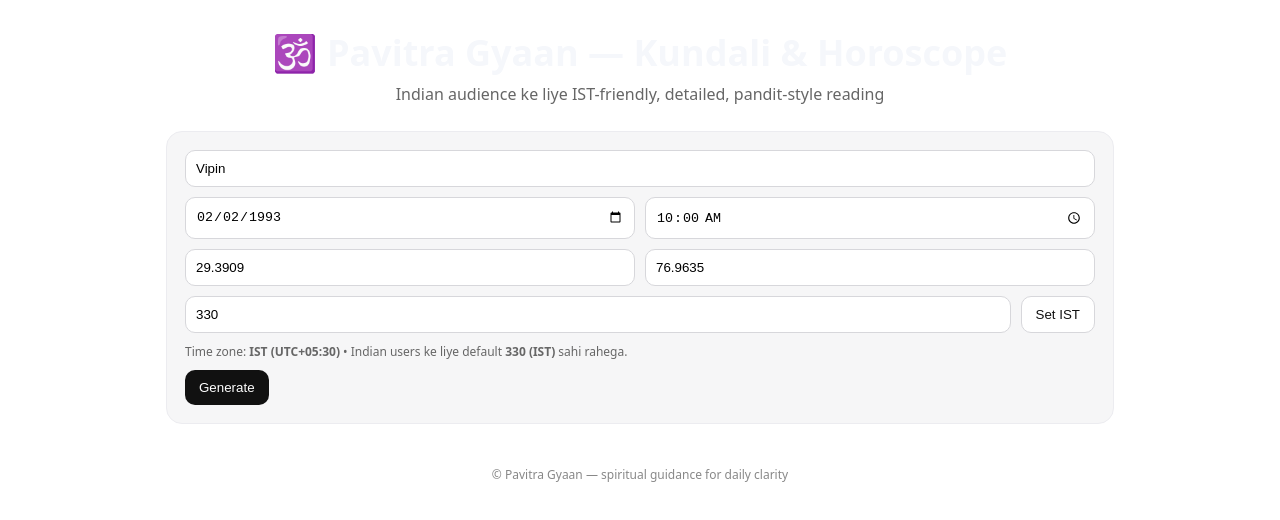
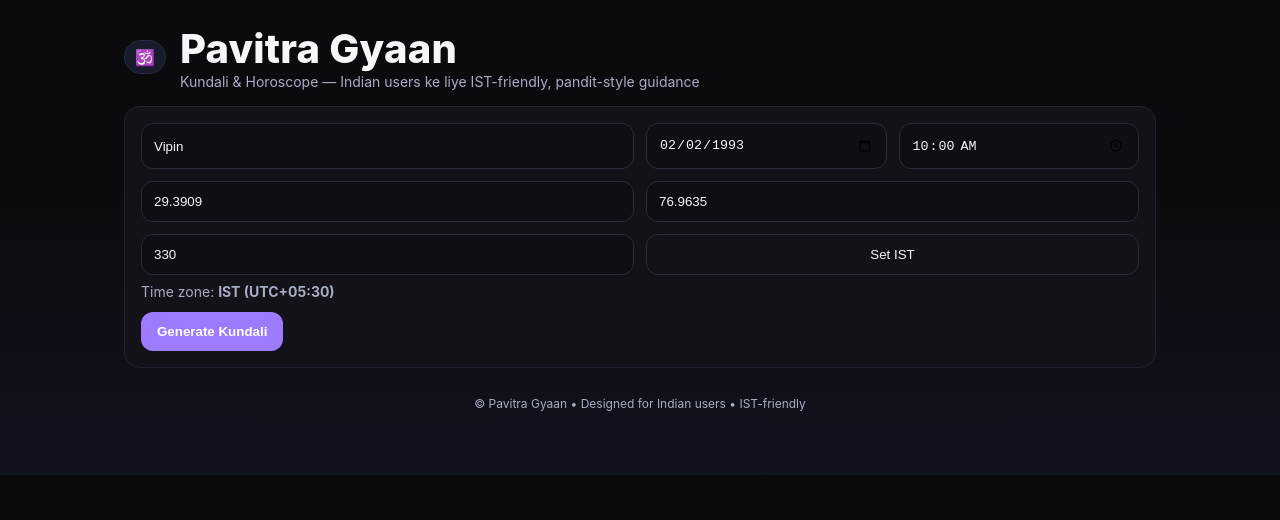
Before and after one commit to vipinatyagi-web/pavitra-gyaan-site-NEW, a Next.js app: page / in a window 1280 px wide. Shown: the top 520 px of the page. Built offline with nearby package versions, Linux system fonts and the light colour scheme.

Commit message:
Update index.js

```diff
--- a/pages/index.js
+++ b/pages/index.js
@@ -1,198 +1,198 @@
-import { useEffect, useMemo, useState } from "react";
+import { useMemo, useRef, useState } from "react";
 
 export default function Home() {
   const [form, setForm] = useState({
     full_name: "Vipin",
-    dob: "1993-02-02",          // YYYY-MM-DD
-    tob: "10:00",               // 24h
+    dob: "1993-02-02",   // YYYY-MM-DD
+    tob: "10:00",        // 24h
     lat: "29.3909",
     lon: "76.9635",
-    tz_offset_minutes: "330"    // IST by default
+    tz_offset_minutes: "330" // IST default
   });
   const [loading, setLoading] = useState(false);
   const [result, setResult] = useState(null);
+  const reportRef = useRef(null);
 
-  // Auto-IST helper label
   const istLabel = useMemo(() => {
     const m = parseInt(form.tz_offset_minutes || "330", 10);
-    return m === 330 ? "IST (UTC+05:30)" : `UTC${m >= 0 ? "+" : ""}${(m/60).toFixed(2)}`;
+    if (m === 330) return "IST (UTC+05:30)";
+    const sign = m >= 0 ? "+" : "-";
+    const h = String(Math.floor(Math.abs(m)/60)).padStart(2,"0");
+    const mm = String(Math.abs(m)%60).padStart(2,"0");
+    return `UTC${sign}${h}:${mm}`;
   }, [form.tz_offset_minutes]);
 
-  function update(e) {
-    setForm({ ...form, [e.target.name]: e.target.value });
-  }
-  function setIST() {
-    setForm({ ...form, tz_offset_minutes: "330" });
+  const update = (e) => setForm({ ...form, [e.target.name]: e.target.value });
+  const setIST = () => setForm({ ...form, tz_offset_minutes: "330" });
+
+  async function submit(e){
+    e.preventDefault(); setLoading(true); setResult(null);
+    try{
+      const r = await fetch("/api/compute", {
+        method:"POST",
+        headers:{"Content-Type":"application/json"},
+        body: JSON.stringify(form)
+      });
+      const j = await r.json();
+      if(!r.ok) throw new Error(j?.error || "Server error");
+      setResult(j);
+      // scroll to report
+      setTimeout(()=> reportRef.current?.scrollIntoView({behavior:"smooth"}), 120);
+    }catch(err){
+      alert("Error: " + err.message);
+    }finally{ setLoading(false); }
   }
 
-  async function submit(e) {
-    e.preventDefault();
-    setLoading(true);
-    setResult(null);
-    try {
-      const res = await fetch("/api/compute", {
-        method: "POST",
-        headers: { "Content-Type": "application/json" },
-        body: JSON.stringify(form),
-      });
-      const j = await res.json();
-      if (!res.ok) throw new Error(j?.error || "Server error");
-      setResult(j);
-    } catch (err) {
-      alert("Error: " + err.message);
-    } finally {
-      setLoading(false);
-    }
+  async function downloadPDF(){
+    try{
+      const html2canvas = (await import("html2canvas")).default;
+      const { jsPDF } = await import("jspdf");
+      const node = reportRef.current;
+      const canvas = await html2canvas(node, { scale: 2, backgroundColor: "#0f111a" });
+      const imgData = canvas.toDataURL("image/png");
+      const pdf = new jsPDF({ orientation: "p", unit: "pt", format: "a4" });
+      const pageWidth = pdf.internal.pageSize.getWidth();
+      const ratio = pageWidth / canvas.width;
+      const imgHeight = canvas.height * ratio;
+      pdf.addImage(imgData, "PNG", 0, 0, pageWidth, imgHeight);
+      pdf.save(`PavitraGyaan_Kundali_${(form.full_name||"User").replace(/\s+/g,'_')}.pdf`);
+    }catch(e){ alert("PDF error: "+e.message); }
   }
 
   return (
-    <div style={{ fontFamily: "system-ui, Inter, Arial", background:"#fff", minHeight:"100vh" }}>
-      <header style={{padding:"28px 16px 8px", textAlign:"center"}}>
-        <h1 style={{margin:0, fontSize:36}}>🕉️ Pavitra Gyaan — Kundali & Horoscope</h1>
-        <p style={{margin:"6px 0 0", color:"#666"}}>Indian audience ke liye IST-friendly, detailed, pandit-style reading</p>
-      </header>
-
-      <main style={{maxWidth:980, margin:"18px auto", padding:"0 16px"}}>
-        {/* CARD: Form */}
-        <section style={{
-          background:"#f6f6f7", border:"1px solid #ececf0", borderRadius:16, padding:18
-        }}>
-          <form onSubmit={submit}>
-            <div style={{display:"grid", gridTemplateColumns:"1fr", gap:10}}>
-              <input name="full_name" value={form.full_name} onChange={update}
-                     placeholder="Full Name" style={inputStyle}/>
-              <div style={{display:"grid", gridTemplateColumns:"1fr 1fr", gap:10}}>
-                <input name="dob" type="date" value={form.dob} onChange={update} style={inputStyle}/>
-                <input name="tob" type="time" value={form.tob} onChange={update} style={inputStyle}/>
+    <div className="container">
+      {/* HERO */}
+      <div className="hero">
+        <div className="badge">🕉️</div>
+        <div>
+          <div className="brand">Pavitra Gyaan</div>
+          <div className="sub">Kundali & Horoscope — Indian users ke liye IST-friendly, pandit-style guidance</div>
         </div>
-              <div style={{display:"grid", gridTemplateColumns:"1fr 1fr", gap:10}}>
-                <input name="lat" value={form.lat} onChange={update} placeholder="Latitude" style={inputStyle}/>
-                <input name="lon" value={form.lon} onChange={update} placeholder="Longitude" style={inputStyle}/>
       </div>
 
-              <div style={{display:"grid", gridTemplateColumns:"1fr auto", gap:10, alignItems:"center"}}>
-                <input name="tz_offset_minutes" value={form.tz_offset_minutes} onChange={update}
-                       placeholder="TZ offset in minutes (IST=330)" style={inputStyle}/>
-                <button type="button" onClick={setIST} style={ghostBtn}>Set IST</button>
+      {/* FORM */}
+      <div className="card" style={{marginTop:16}}>
+        <form onSubmit={submit}>
+          <div className="row">
+            <input className="input" name="full_name" value={form.full_name} onChange={update} placeholder="Full Name" />
+            <div className="row" style={{gap:12}}>
+              <input className="input" type="date" name="dob" value={form.dob} onChange={update}/>
+              <input className="input" type="time" name="tob" value={form.tob} onChange={update}/>
+            </div>
           </div>
 
-              <div style={{fontSize:12, color:"#666"}}>
-                Time zone: <b>{istLabel}</b> • Indian users ke liye default <b>330 (IST)</b> sahi rahega.
+          <div className="row" style={{marginTop:12}}>
+            <input className="input" name="lat" value={form.lat} onChange={update} placeholder="Latitude" />
+            <input className="input" name="lon" value={form.lon} onChange={update} placeholder="Longitude" />
           </div>
 
-              <div style={{display:"flex", gap:10, alignItems:"center"}}>
-                <button disabled={loading} style={primaryBtn}>{loading ? "Calculating…" : "Generate"}</button>
+          <div className="row" style={{marginTop:12}}>
+            <input className="input" name="tz_offset_minutes" value={form.tz_offset_minutes} onChange={update} placeholder="TZ offset minutes (IST = 330)" />
+            <button type="button" onClick={setIST} className="btnGhost">Set IST</button>
           </div>
+
+          <div className="sub" style={{marginTop:8}}>Time zone: <b>{istLabel}</b></div>
+
+          <div style={{display:"flex", gap:12, marginTop:12}}>
+            <button className="btn" disabled={loading}>{loading ? "Calculating…" : "Generate Kundali"}</button>
           </div>
         </form>
-        </section>
+      </div>
 
-        {/* RESULTS */}
+      {/* REPORT */}
       {result && (
-          <>
-            {/* META */}
-            <section style={{marginTop:18}}>
-              <h2 style={h2}>Janma Vivaran</h2>
-              <div style={cardsGrid}>
-                <MetaCard label="Naam" value={result?.meta?.full_name}/>
-                <MetaCard label="Janma Tithi" value={result?.meta?.dob_human}/>
-                <MetaCard label="Janma Samay" value={`${result?.meta?.tob_human} (${result?.meta?.tz_label})`}/>
-                <MetaCard label="Sthal (Lat, Lon)" value={`${result?.meta?.lat}, ${result?.meta?.lon}`}/>
+        <div ref={reportRef} style={{marginTop:16}}>
+          {/* Meta */}
+          <h2 className="h2">Janma Vivaran</h2>
+          <div className="grid2">
+            <Meta label="Naam" value={result?.meta?.full_name}/>
+            <Meta label="Janma Tithi" value={result?.meta?.dob_human}/>
+            <Meta label="Janma Samay" value={`${result?.meta?.tob_human}  •  ${result?.meta?.tz_label}`}/>
+            <Meta label="Sthal" value={`${result?.meta?.lat}, ${result?.meta?.lon}`}/>
           </div>
-            </section>
 
-            {/* SUMMARY */}
-            <section style={{marginTop:18}}>
-              <h2 style={h2}>Saar (Pandit-style summary)</h2>
-              <div style={cardWhite}>{result?.summary}</div>
-            </section>
+          <div className="hr"></div>
 
-            {/* SECTIONS */}
-            <section style={{marginTop:18}}>
-              <h2 style={h2}>Vistar Se Margdarshan</h2>
-              <div style={cardsGrid}>
-                {Object.entries(result?.sections || {}).map(([title, text]) => (
-                  <div key={title} style={cardWhite}>
-                    <h3 style={h3}>{title[0].toUpperCase()+title.slice(1)}</h3>
-                    <div>{text}</div>
+          {/* Summary big card */}
+          <div className="cardWhite">
+            <h3 className="h3">Saar</h3>
+            <div>{result.summary}</div>
+          </div>
+
+          {/* Sections grid */}
+          <h2 className="h2" style={{marginTop:18}}>Vistar se Margdarshan</h2>
+          <div className="grid2">
+            {Object.entries(result.sections).map(([k,v]) => (
+              <div key={k} className="cardWhite">
+                <h3 className="h3">{titleCase(k)}</h3>
+                <div>{v}</div>
               </div>
             ))}
           </div>
-            </section>
 
-            {/* REMEDIES + LUCKY */}
-            <section style={{marginTop:18}}>
-              <div style={{display:"grid", gridTemplateColumns:"2fr 1fr", gap:12}}>
-                <div style={cardWhite}>
-                  <h3 style={h3}>Upaay (Remedies)</h3>
+          {/* Remedies + Lucky */}
+          <div className="grid2" style={{marginTop:18}}>
+            <div className="cardWhite">
+              <h3 className="h3">Upaay</h3>
               <ul style={{margin:"6px 0 0"}}>
-                    {(result?.remedies || []).map((r, i) => <li key={i}>{r}</li>)}
+                {(result.remedies||[]).map((r,i)=><li key={i}>{r}</li>)}
               </ul>
             </div>
-                <div style={cardWhite}>
-                  <h3 style={h3}>Lucky Signals</h3>
+            <div className="cardWhite">
+              <h3 className="h3">Lucky Signals</h3>
               <div>Number: <b>{result?.lucky?.number}</b></div>
               <div>Color: <b>{result?.lucky?.color}</b></div>
               <div>Din: <b>{result?.lucky?.day}</b></div>
             </div>
           </div>
-            </section>
 
-            {/* TIMELINES + DO/DONTS */}
-            <section style={{marginTop:18}}>
-              <div style={{display:"grid", gridTemplateColumns:"1fr 1fr", gap:12}}>
-                <div style={cardWhite}>
-                  <h3 style={h3}>Agle 30 Din — Focus</h3>
+          {/* Timeline + Dos/Don'ts */}
+          <div className="grid2" style={{marginTop:18}}>
+            <div className="cardWhite">
+              <h3 className="h3">Agle 30 Din — Focus</h3>
               <ul style={{margin:"6px 0 0"}}>
-                    {(result?.timelines || []).map((t, i) => (
+                {(result.timelines||[]).map((t,i)=>(
                   <li key={i}><b>{t.window}:</b> {t.focus} — <i>{t.tip}</i></li>
                 ))}
               </ul>
             </div>
-                <div style={cardWhite}>
-                  <h3 style={h3}>Do / Don’t</h3>
-                  <div style={{display:"grid", gridTemplateColumns:"1fr 1fr", gap:8}}>
+            <div className="cardWhite">
+              <h3 className="h3">Do / Don’t</h3>
+              <div className="row" style={{gap:12}}>
                 <div>
                   <b>Do</b>
-                      <ul style={{margin:"6px 0 0"}}>
-                        {(result?.dos_donts?.do || []).map((x, i) => <li key={i}>{x}</li>)}
-                      </ul>
+                  <ul style={{margin:"6px 0 0"}}>{(result.dos_donts?.do||[]).map((x,i)=><li key={i}>{x}</li>)}</ul>
                 </div>
                 <div>
                   <b>Don’t</b>
-                      <ul style={{margin:"6px 0 0"}}>
-                        {(result?.dos_donts?.avoid || []).map((x, i) => <li key={i}>{x}</li>)}
-                      </ul>
+                  <ul style={{margin:"6px 0 0"}}>{(result.dos_donts?.avoid||[]).map((x,i)=><li key={i}>{x}</li>)}</ul>
                 </div>
               </div>
             </div>
           </div>
-            </section>
-          </>
+
+          {/* Actions */}
+          <div style={{display:"flex", gap:12, marginTop:16}}>
+            <button className="btn" onClick={downloadPDF}>Download PDF</button>
+            <a className="btnGhost" href={`https://wa.me/?text=${encodeURIComponent(
+              `Pavitra Gyaan – ${form.full_name} ki kundali ka saar:\n` +
+              (result.summary||"") + `\nRead: ${typeof window!=='undefined'?window.location.href:''}`
+            )}`} target="_blank" rel="noreferrer">Share on WhatsApp</a>
+          </div>
+        </div>
       )}
-      </main>
 
-      <footer style={{textAlign:"center", fontSize:12, color:"#888", padding:"24px 0 32px"}}>
-        © Pavitra Gyaan — spiritual guidance for daily clarity
-      </footer>
+      <div className="footer">© Pavitra Gyaan • Designed for Indian users • IST-friendly</div>
     </div>
   );
 }
 
-// --- tiny UI helpers ---
-const inputStyle = { padding:10, border:"1px solid #d7d7db", borderRadius:10, width:"100%", background:"#fff" };
-const primaryBtn = { background:"#111", color:"#fff", padding:"10px 14px", border:"none", borderRadius:10, cursor:"pointer" };
-const ghostBtn = { background:"#fff", color:"#111", padding:"10px 14px", border:"1px solid #d7d7db", borderRadius:10, cursor:"pointer" };
-const h2 = { margin:"6px 0 10px", fontSize:22 };
-const h3 = { margin:"0 0 6px", fontSize:16 };
-const cardWhite = { background:"#fff", border:"1px solid #ececf0", borderRadius:12, padding:14 };
-const cardsGrid = { display:"grid", gridTemplateColumns:"1fr 1fr", gap:12 };
-
-function MetaCard({label, value}) {
+function Meta({label, value}) {
   return (
-    <div style={cardWhite}>
-      <div style={{fontSize:12, color:"#666"}}>{label}</div>
-      <div style={{fontSize:16}}><b>{value || "—"}</b></div>
+    <div className="cardWhite">
+      <div className="metaKey">{label}</div>
+      <div className="metaVal">{value || "—"}</div>
     </div>
   );
 }
+function titleCase(s){ return s.slice(0,1).toUpperCase()+s.slice(1); }
```
Lines whose indentation alone changed are shown as unchanged.
